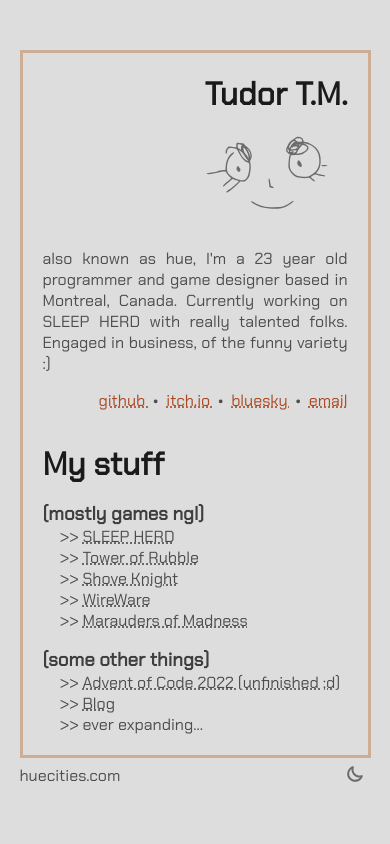
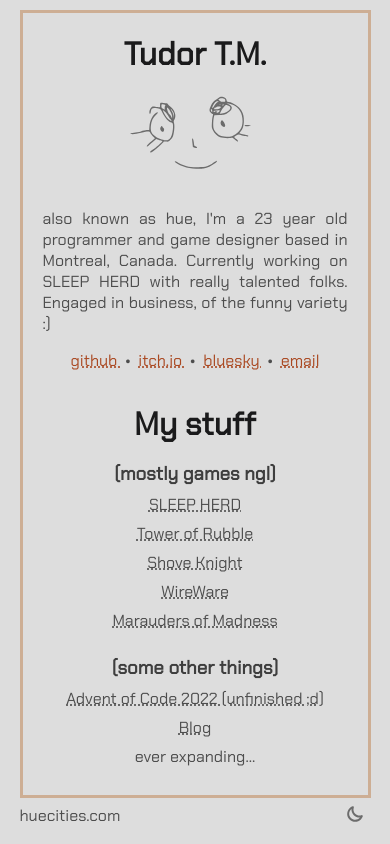
Before and after one commit to huetimes3/personal-site, a PHP site: page / in a window 390 px wide. Run offline with PHP 8.4, Linux system fonts and the light colour scheme.

Commit message:
final stylistic changes :)

```diff
--- a/styles.css
+++ b/styles.css
@@ -89,6 +89,10 @@ ul {
     color: var(--primary-font-color);
 }
 
+ul li {
+    margin: 0.5rem 0;
+}
+
 ul li a {
     color: var(--primary-font-color);
 }
@@ -155,6 +159,19 @@ ul li a:hover {
         gap: 2rem;
     }
 
+    #left, #right {
+        align-items: center;
+    }
+
+    h3, ul {
+        text-align: center;
+    }
+
+    ul {
+        padding: 0;
+        list-style-type: none;
+    }
+
     .col {
         max-width: 100%;
     }
```
